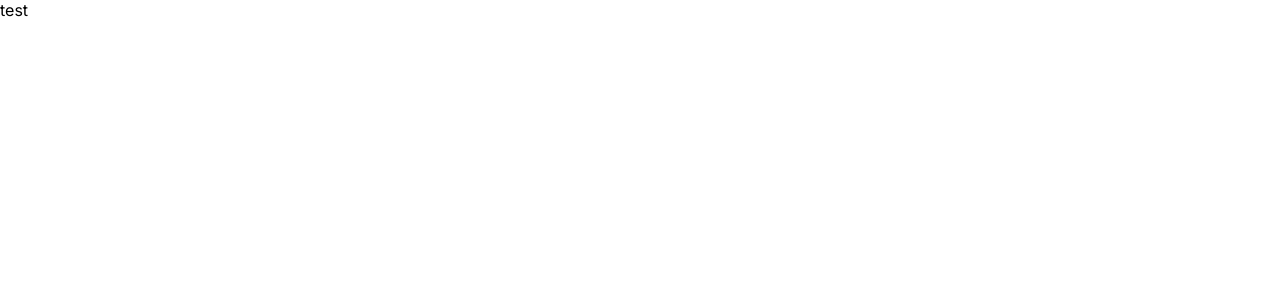
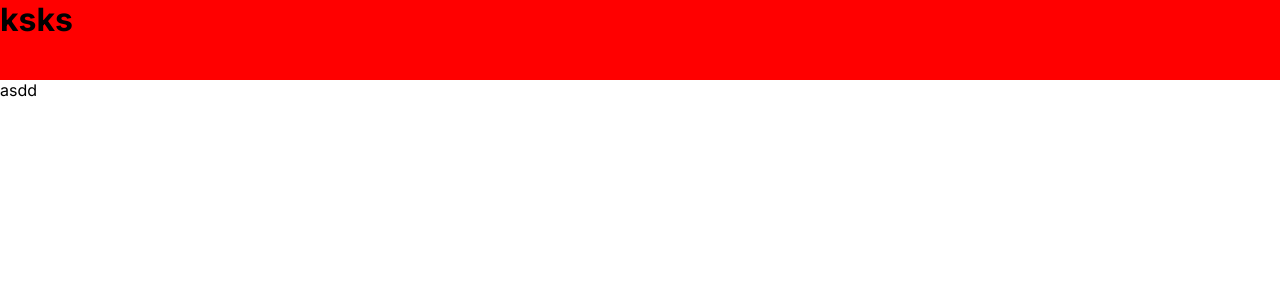
Before and after one commit to gustavocarvalho-ra/NextJs-MarvelApi, a Next.js app: page / in a window 1280 px wide. Shown: the top 300 px of the page. Built offline with nearby package versions, Linux system fonts and the light colour scheme.

Commit message:
test of component

```diff
--- a/src/app/layout.tsx
+++ b/src/app/layout.tsx
@@ -1,6 +1,9 @@
+// "use client"
+
 import type { Metadata } from "next";
 import { Inter } from "next/font/google";
 import "./globals.css";
+import Header from "@/components/Header";
 
 const inter = Inter({ subsets: ["latin"] });
 
@@ -16,7 +19,10 @@ export default function RootLayout({
 }>) {
   return (
     <html lang="en">
-      <body className={inter.className}>{children}</body>
+      <Header />
+      <body className={inter.className}>{children}
+
+      </body>
     </html>
   );
 }
--- a/src/app/page.tsx
+++ b/src/app/page.tsx
@@ -7,7 +7,7 @@ export default function Home() {
   return (
     <div>
       <p>
-        test
+        asdd
       </p>
     </div>
   );
--- a/src/components/Header/index.tsx
+++ b/src/components/Header/index.tsx
@@ -1,9 +1,11 @@
+"use client"
+
 import { A } from "./styles"
 
 export default function Header() {
   return (
     <A>
-
+      <h1>ksks</h1>
     </A>
   )
 }
--- a/src/components/Header/styles.ts
+++ b/src/components/Header/styles.ts
@@ -0,0 +1,7 @@
+import styled from "styled-components";
+
+export const A = styled.div `
+  width: 100vw;
+  height: 10vh;
+  background: red;
+`
```
